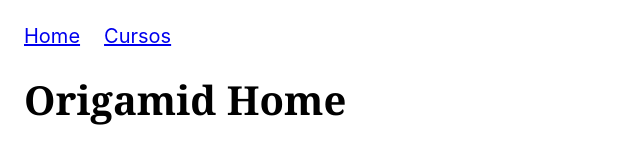
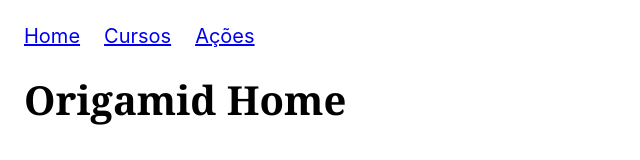
Before and after one commit to Gabriel02ps/next-origamid, a Next.js app: page / in a window 1280 px wide. Shown: the top 160 px of the page, without its empty margins (0-640 px from the left). Built offline with nearby package versions, Linux system fonts and the light colour scheme.

Commit message:
chore: renderização

```diff
--- a/src/components/menu.tsx
+++ b/src/components/menu.tsx
@@ -9,6 +9,9 @@ export default function Menu() {
       <li>
         <Link href="/cursos">Cursos</Link>
       </li>
+      <li>
+        <Link href="/acoes">Ações</Link>
+      </li>
     </ul>
   )
 }
```
Also changed, not shown: src/app/acoes/page.tsx (added, +16 -0 lines).
